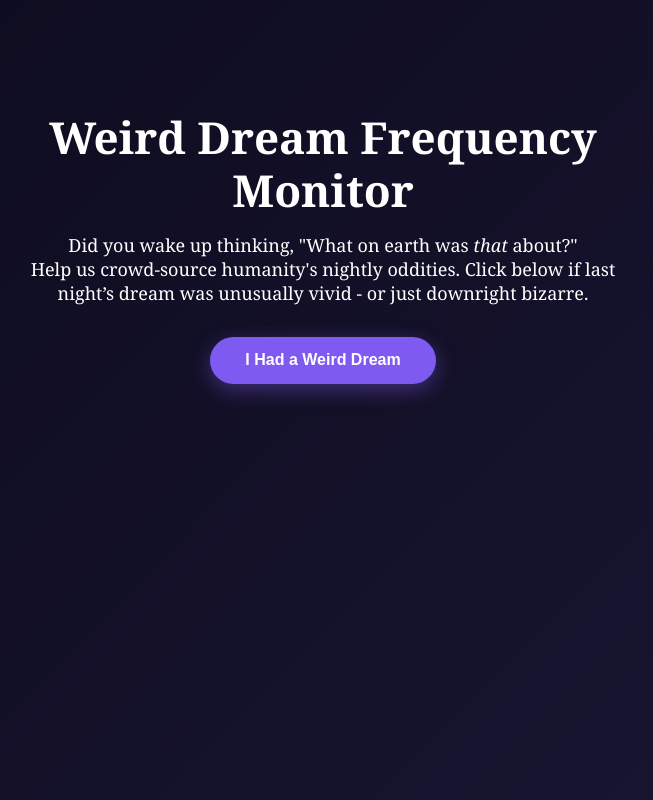
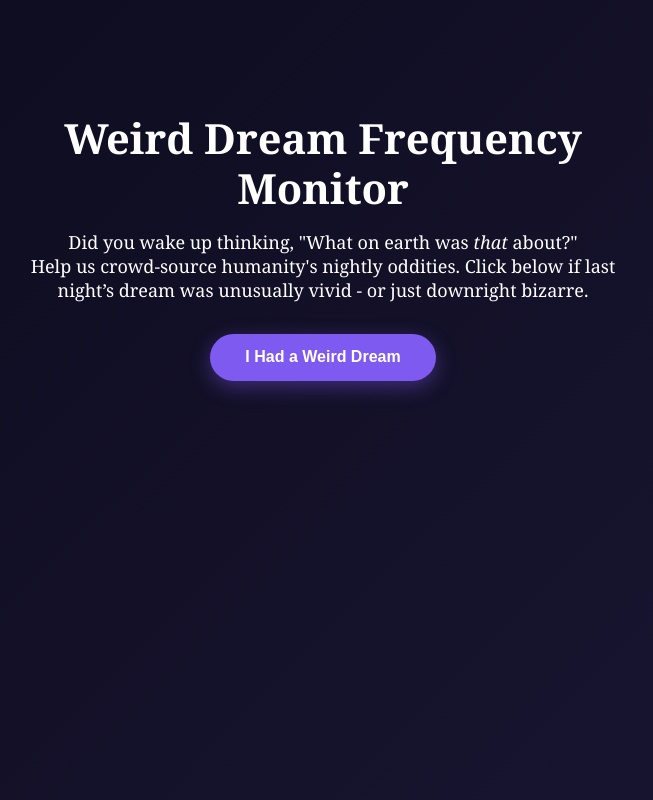
Before and after one commit to romancassini/weird-dream-landing, a website: page public/index.html in a window 1280 px wide. Shown: the whole page, without its empty margins (317-970 px from the left). Drawn offline with nearby package versions, Linux system fonts and the light colour scheme; no server answers.

Commit message:
Update index.html

```diff
--- a/public/index.html
+++ b/public/index.html
@@ -39,7 +39,7 @@
     }
 
     h1 {
-      font-size: 2.75rem;
+      font-size: 2.60rem;
       font-weight: 800;
       margin-bottom: 1rem;
       line-height: 1.2;
```
